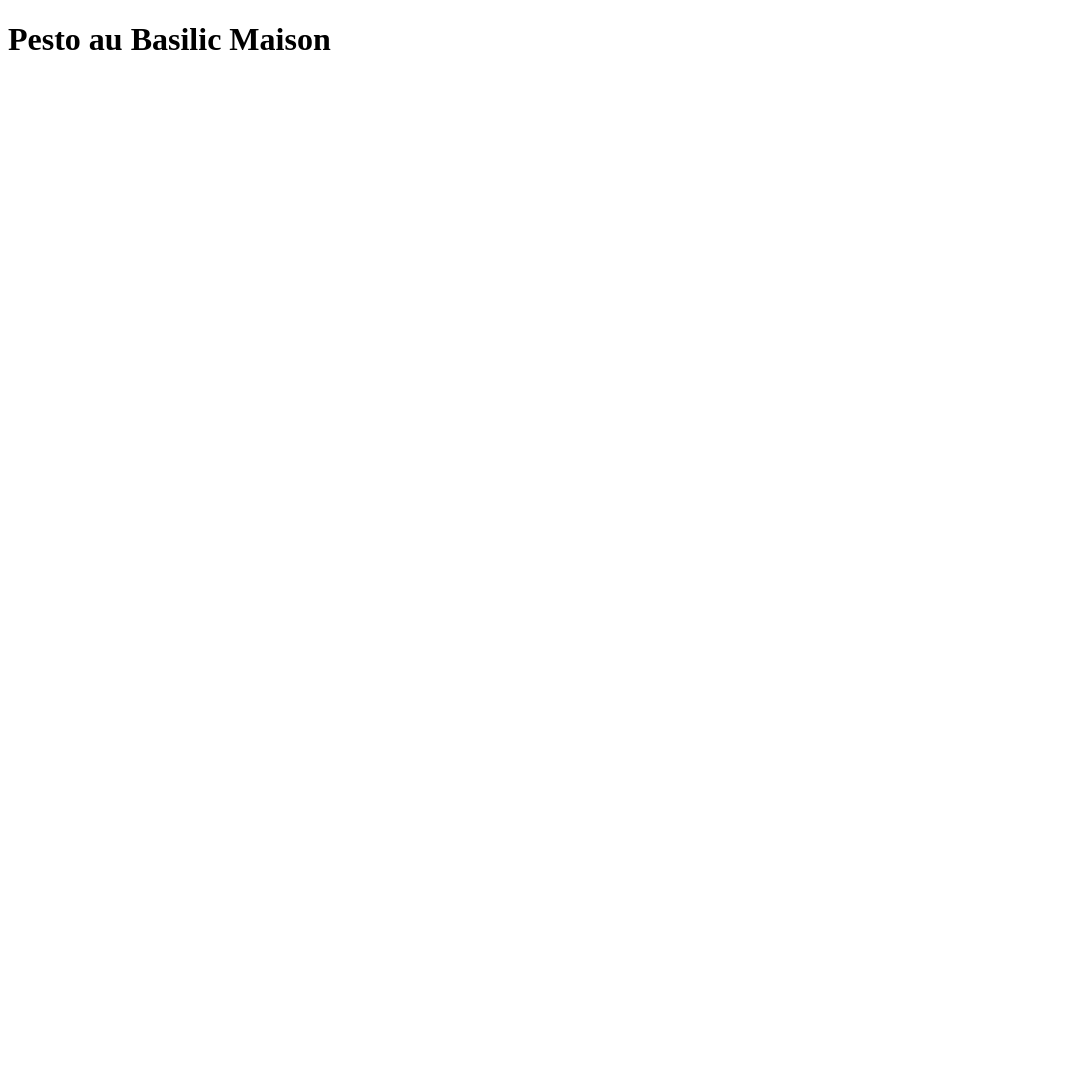
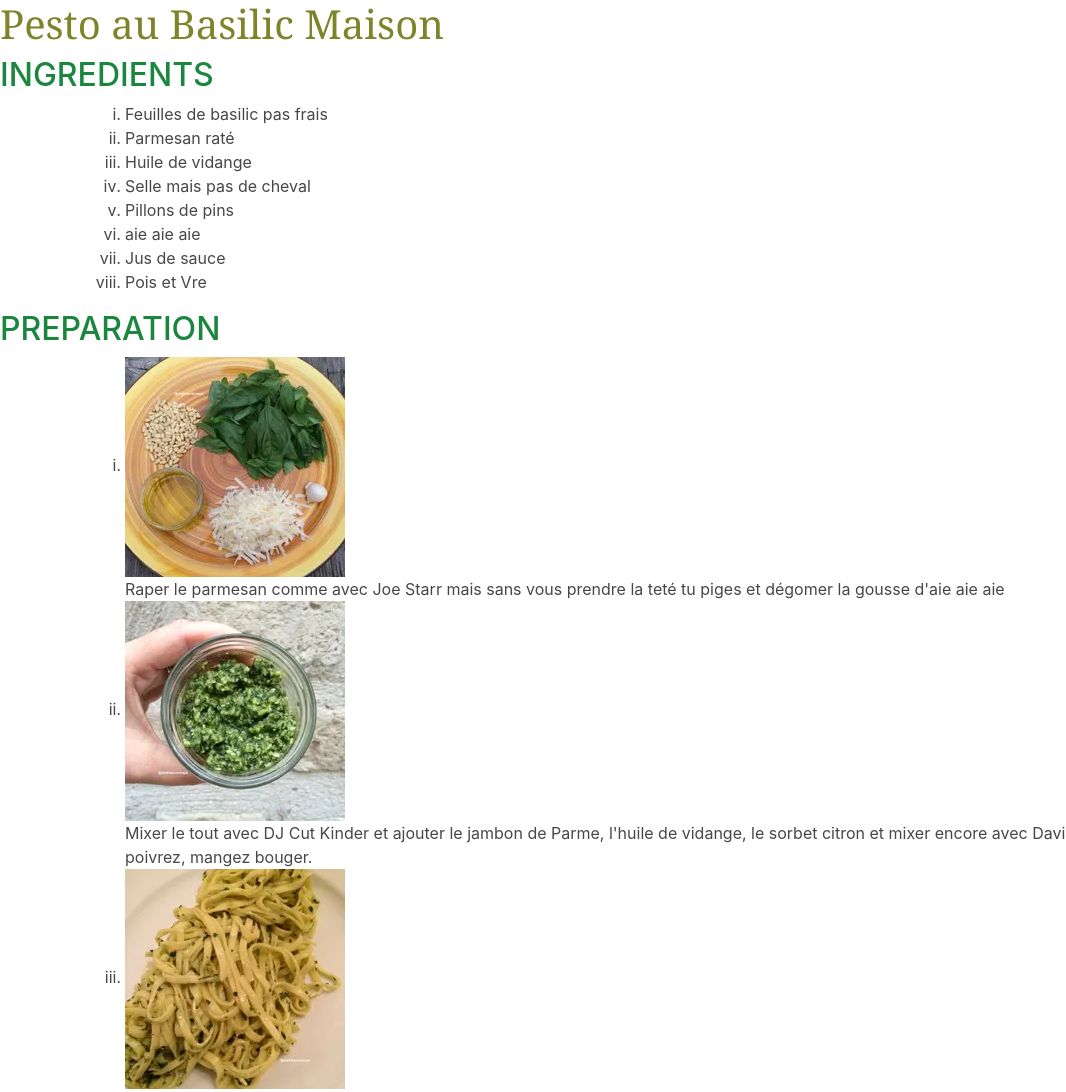
Before and after one commit to SteveStivo/pestoBasilic, a plain HTML site: page index.html in a window 1280 px wide. Shown: the whole page, without its empty margins (0-1066 px from the left). Before the commit the page ends 800 px from the top, so only its background shows below. Drawn offline with nearby package versions, Linux system fonts and the light colour scheme.

Commit message:
mise en place image html legende et un peu de css

```diff
--- a/index.html
+++ b/index.html
@@ -4,9 +4,33 @@
     <meta charset="UTF-8">
     <meta http-equiv="X-UA-Compatible" content="IE=edge">
     <meta name="viewport" content="width=device-width, initial-scale=1.0">
+    <link rel="stylesheet" href="https://cdn.jsdelivr.net/npm/bootstrap@4.0.0/dist/css/bootstrap.min.css" integrity="sha384-Gn5384xqQ1aoWXA+058RXPxPg6fy4IWvTNh0E263XmFcJlSAwiGgFAW/dAiS6JXm" crossorigin="anonymous">
+    <link rel="stylesheet" href="./stylesheet.css">
     <title>TP Pesto au Basilic Maison</title>
 </head>
 <body>
     <h1>Pesto au Basilic Maison</h1>
+    <h2>INGREDIENTS</h2>
+    <div class="container">
+    <ul class="liste-ingredients">
+        <li>Feuilles de basilic pas frais</li>
+        <li>Parmesan raté</li>
+        <li>Huile de vidange</li>
+        <li>Selle  mais pas de cheval</li>
+        <li>Pillons de pins</li>
+        <li>aie aie aie</li>
+        <li>Jus de sauce</li>
+        <li>Pois et Vre</li>
+    </ul>
+    </div>
+    <h2>PREPARATION</h2>
+    <div class="container ">
+    <ul class="img-preparation">
+        <li><a href="#"><img src="./images/basilic.webp" alt="plat bon à manger"></a><figcaption> Raper le parmesan comme avec Joe Starr mais sans vous prendre la teté tu piges et dégomer la gousse d'aie aie aie</figcaption></li>
+        <li><a href="#"><img src="./images/pesto.webp" alt="plat bon à manger"></a><figcaption> Mixer le tout avec DJ Cut Kinder et ajouter le jambon de Parme, l'huile de vidange, le sorbet citron et mixer encore avec David Guetto. Salez, poivrez, mangez bouger.</figcaption></li>
+        <li><a href="#"><img src="./images/pate.webp" alt="plat bon à manger"></a><figcaption></figcaption></li>
+    </ul>
+</div>
+
 </body>
 </html>
--- a/stylesheet.scss
+++ b/stylesheet.scss
@@ -0,0 +1,26 @@
+// -------------- variables ---------------
+
+$main-font-color: rgb(71, 71, 71);
+$second-font-color: rgb(124, 133, 42);
+$last-font-color: rgb(26, 134, 62);
+%ul{
+    list-style-type: lower-roman;
+    color: $main-font-color;
+}
+
+// ----------------code CSS ----------------
+
+h1{
+    font-family: Cambria, Cochin, Georgia, Times, 'Times New Roman', serif;
+    color: $second-font-color;
+}
+
+h2{
+    color: $last-font-color;
+}
+.liste-ingredients{
+    @extend %ul;
+}
+.img-preparation{
+    @extend %ul;
+}
```
Also changed, not shown: images/basilic.webp (added), images/pate.webp (added), images/pesto.webp (added), stylesheet.css, 1 other file.
